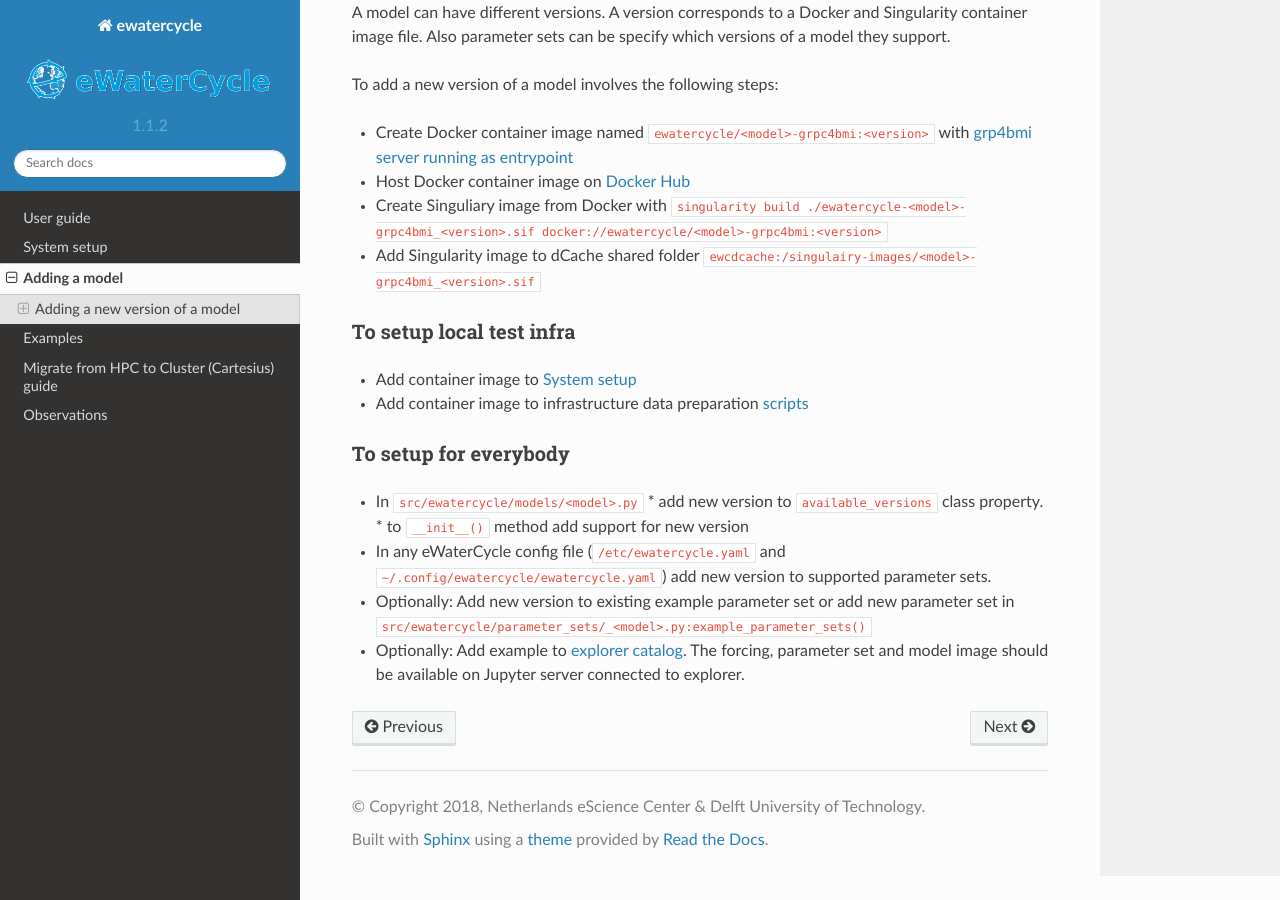
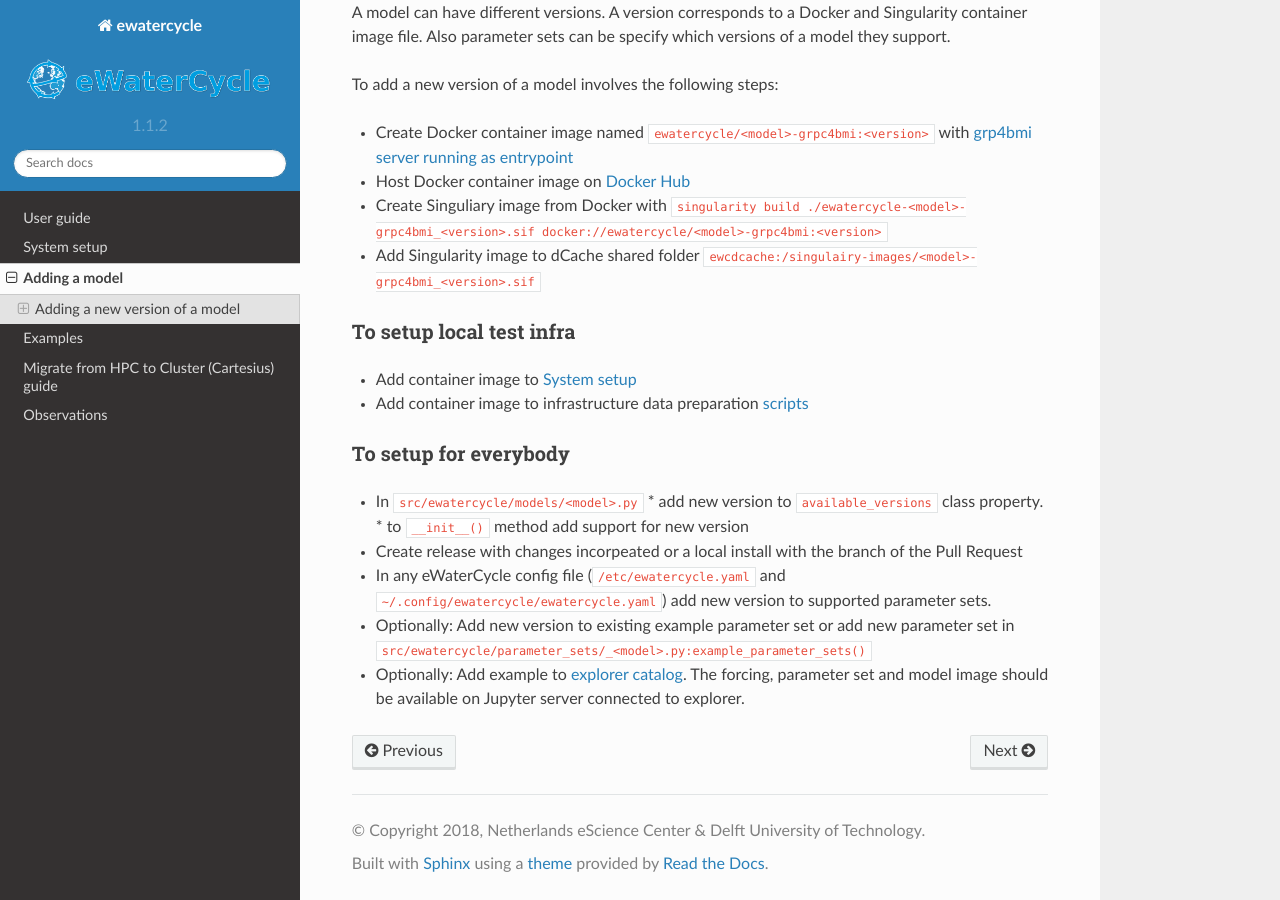
Before and after one commit to eWaterCycle/ewatercycle, a Sphinx documentation site: the page built from docs/adding_models.rst, in a window 1280 px wide and 900 px high, scrolled down 631 px. Built offline with Sphinx 7.4.7 and the Read the Docs theme 2.0.0, drawn with Linux system fonts in a browser that asks for light colours; pages that are not in the unit, such as notebooks, are missing from menus.

Commit message:
Update adding_models.rst

```diff
--- a/docs/adding_models.rst
+++ b/docs/adding_models.rst
@@ -43,6 +43,7 @@ To setup for everybody
 * In ``src/ewatercycle/models/<model>.py``
   * add new version to ``available_versions`` class property.
   * to ``__init__()`` method add support for new version
+* Create release with changes incorpeated or a local install with the branch of the Pull Request
 * In any eWaterCycle config file (``/etc/ewatercycle.yaml`` and ``~/.config/ewatercycle/ewatercycle.yaml``) add new version to supported parameter sets.
 * Optionally: Add new version to existing example parameter set or add new parameter set in ``src/ewatercycle/parameter_sets/_<model>.py:example_parameter_sets()``
 
```
